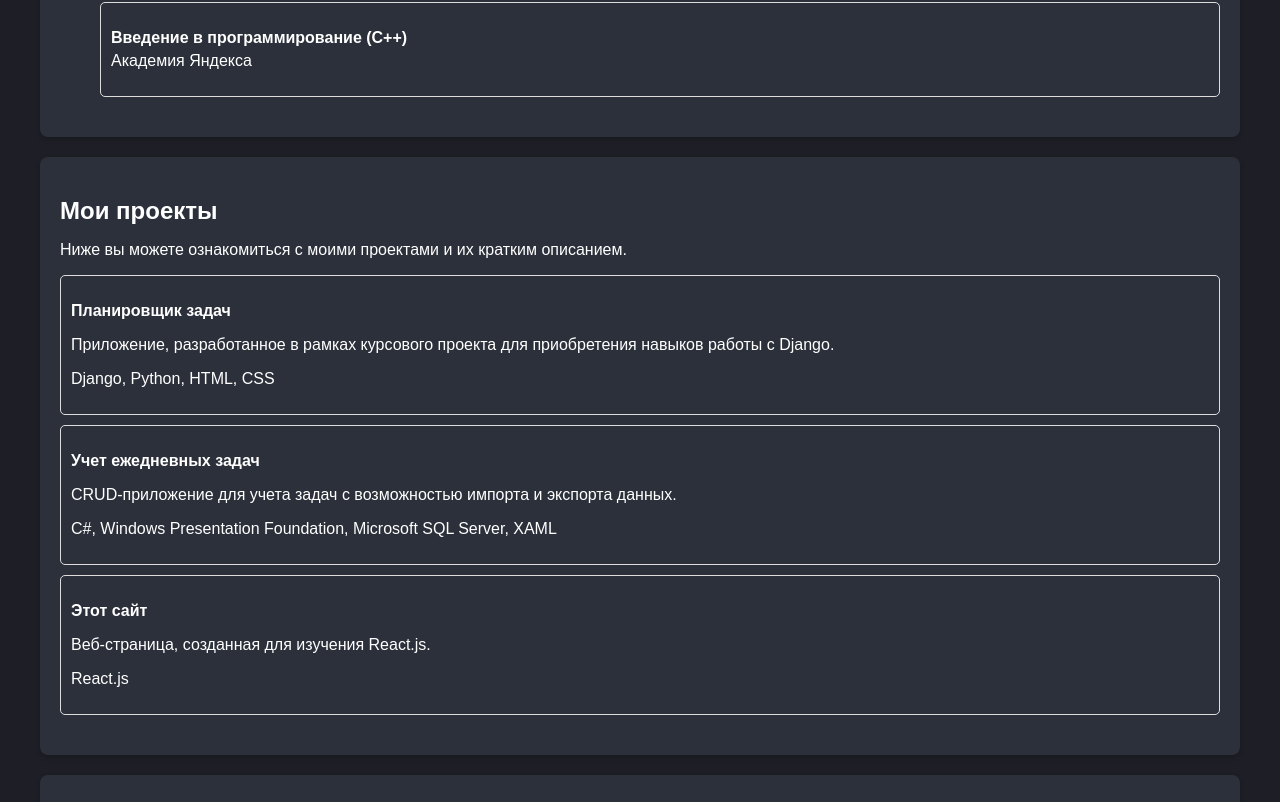
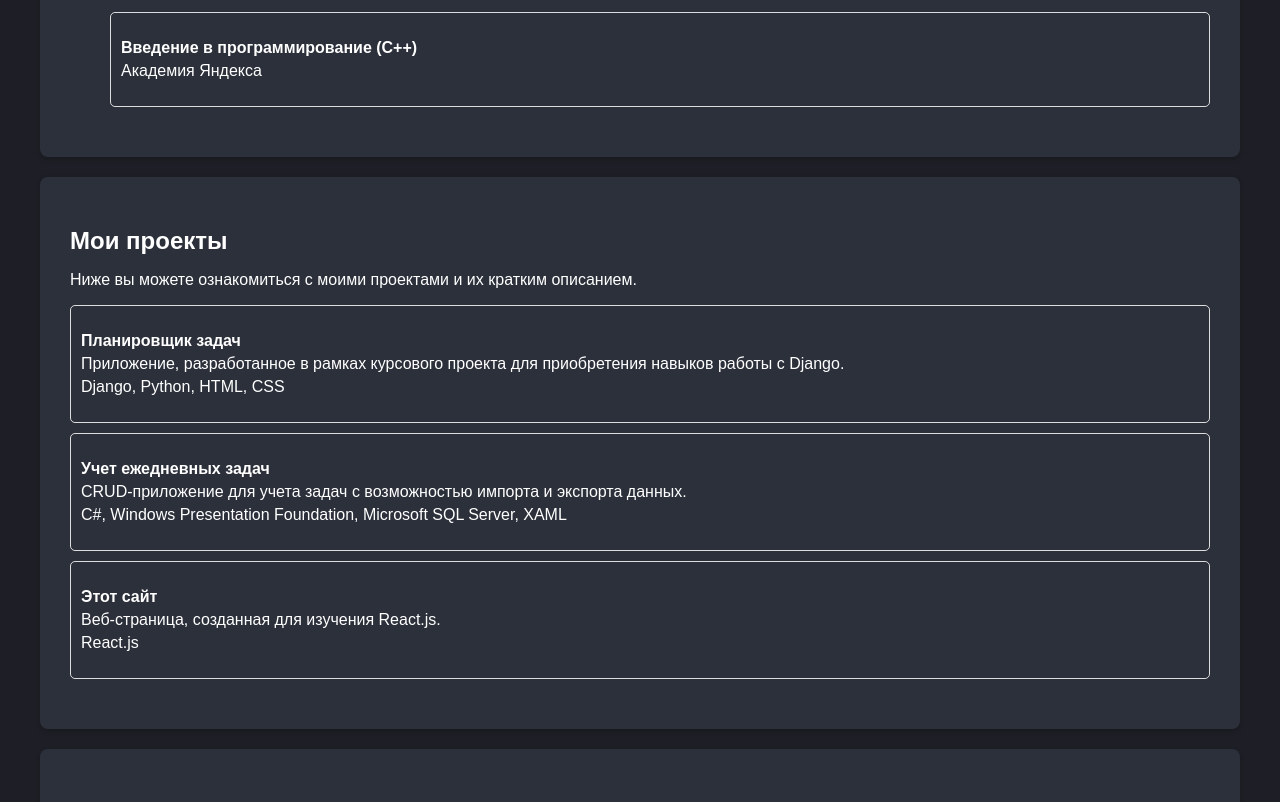
Before and after one commit to lyacsevna/AboutMe, a React (Create React App) app: page / in a window 1280 px wide. Shown: the part 726-1528 px from the top of the page. Built offline with nearby package versions, Linux system fonts and the light colour scheme.

Commit message:
removing duplicate styles

```diff
--- a/src/App.css
+++ b/src/App.css
@@ -22,18 +22,11 @@ body {
 
 .item {
   background-color: #2c303a;
-  padding: 20px;
+  padding: 30px;
   margin-bottom: 20px;
   border-radius: 8px;
   box-shadow: 0 2px 5px rgba(0, 0, 0, 0.2);
 }
-
-footer {
-  background-color: #30a7e2;
-  color: white;
-  padding: 10px 0;
-}
-
 
 h1 {
   font-family: source-code-pro, Menlo, Monaco, Consolas, 'Courier New',
--- a/src/components/projects.js
+++ b/src/components/projects.js
@@ -8,15 +8,15 @@ function ProjectsList({ projectTitle, description, stack }) {
   }
 
   return (
-    <div className='project_item'>
-      <p onClick={handleClick}>
-          <strong>{projectTitle}</strong>
-          <p>{description}</p>
-          <p>{stack}</p>
+    <div className='project_item' onClick={handleClick}>
+      <p>
+        <strong>{projectTitle}</strong>
+        <span>{description}</span>
+        <span>{stack}</span>
       </p>
-      </div>
-    )
-  }
+    </div>
+  );
+}
 
 
 const Projects = () => {
@@ -24,10 +24,8 @@ const Projects = () => {
       <section id="projects_container">
             <h2>Мои проекты</h2>
             <p>Ниже вы можете ознакомиться с моими проектами и их кратким описанием.</p>
-
         <div>
             {myprojects.map((proj) => (
-
                 <ProjectsList key = { proj.projectTitle } {...proj}/>
             ))}
         </div>
```
